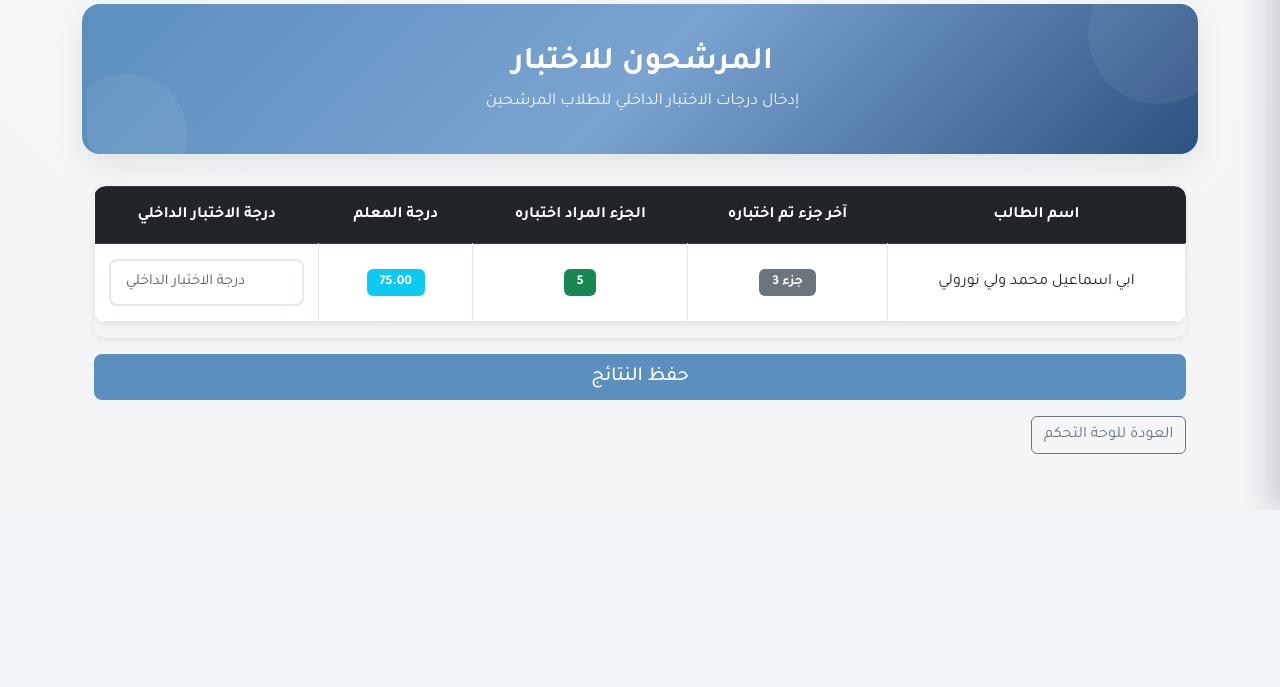
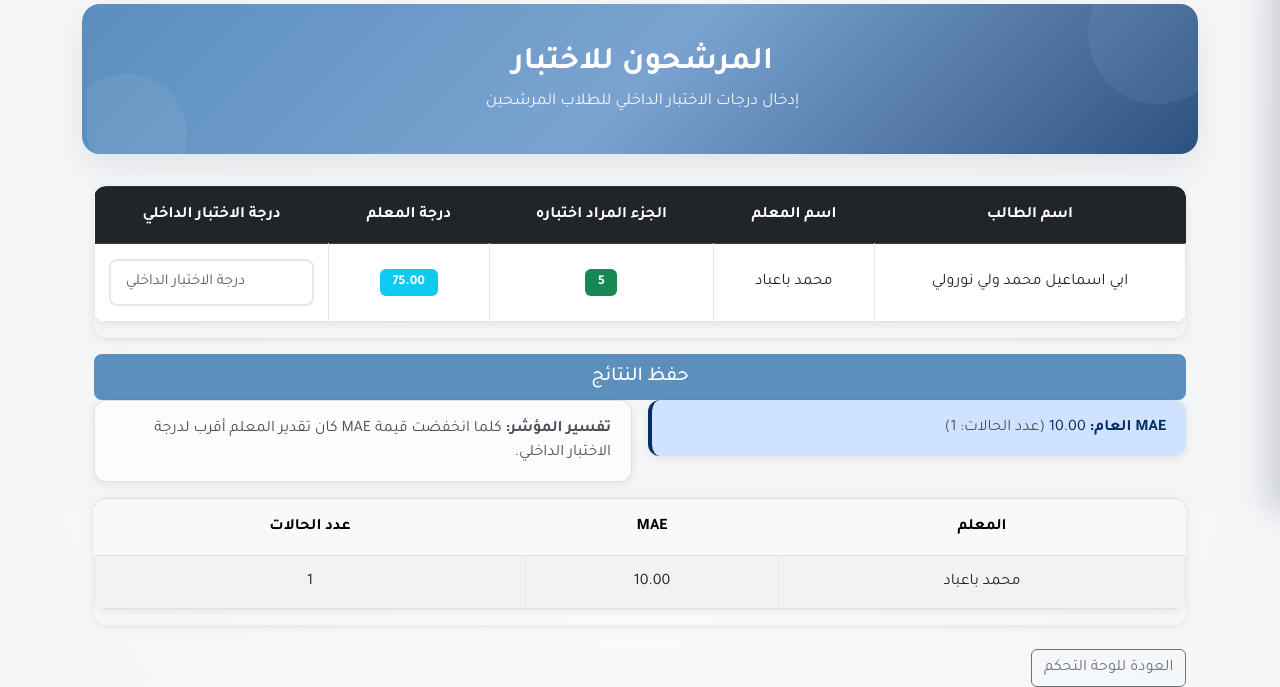
Before and after one commit to Abdulrhman3333/myproject, a Django app: page /nominated-students/ in a window 1280 px wide. Shown: the part 290-977 px from the top of the page. Before the commit the page ends 800 px from the top, so only its background shows below. Run offline with Django 5.2, Linux system fonts and the light colour scheme; a user stored in the database is signed in; data comes from the database, SQL or seed files in the repository; both versions use the stored data as it was after the commit; some libraries are stand-ins or nearby versions.

Commit message:
added: MAE, halaqas names and other features

```diff
--- a/quran_center/models.py
+++ b/quran_center/models.py
@@ -55,7 +55,7 @@ class UserRole(models.Model):
         return f"{self.user.username} - {self.role.name}"
 
 # تعريف قاعدة: يجب أن يكون الرقم 10 خانات
-id_validator = RegexValidator(regex=r'^\d{10}$', message="رقم الهوية غير صحيح")
+id_validator = RegexValidator(regex=r'^\d{10}$', message="رقم هوية الطالب غير صحيح")
 
 # نموذج مشرف المرحلة
 class StageSupervisor(models.Model):
@@ -97,7 +97,7 @@ class Student(models.Model):
     student_unique_id = models.PositiveIntegerField(unique=True, blank=True, null=True, editable=False, verbose_name="المعرف الفريد")
     student_phone = models.CharField(max_length=15, blank=True, null=True, verbose_name="جوال الطالب")
     parent_phone = models.CharField(max_length=15, verbose_name="جوال ولي الأمر", blank=True, default="")
-    identity_number = models.CharField(max_length=100, verbose_name="رقم الهوية", blank=True, null=True)
+    identity_number = models.CharField(max_length=100, verbose_name="رقم هوية الطالب", blank=True, null=True)
     jamiaa_id = models.CharField(max_length=100, verbose_name="رقم الجمعية", blank=True, null=True)
     parent_identity = models.CharField(max_length=50, verbose_name="رقم هوية ولي الأمر", blank=True, null=True)
     grade = models.CharField(max_length=20, choices=GRADE_CHOICES, verbose_name="الصف الدراسي", blank=True, default="")
@@ -108,7 +108,7 @@ class Student(models.Model):
         default='0',
         verbose_name="آخر جزء تم اختباره"
     )
-    previous_center = models.CharField(max_length=100, blank=True, null=True, verbose_name="التحفيظ السابق")
+    previous_center = models.CharField(max_length=100, blank=True, null=True, verbose_name="التحفيظ السابق ( ان وُجد )")
     neighborhood = models.CharField(max_length=100, verbose_name="الحي", blank=True, null=True)
 
     # حقول تلقائية
@@ -280,6 +280,7 @@ class TeacherProfile(models.Model):
     """ملف تعريفي للمعلم يحتوي على معلومات إضافية"""
     user = models.OneToOneField(User, on_delete=models.CASCADE, verbose_name="المستخدم", related_name='teacher_profile')
     phone = models.CharField(max_length=15, verbose_name="رقم الجوال", blank=True, null=True)
+    halaqa_name = models.CharField(max_length=100, verbose_name="اسم الحلقة", blank=True, null=True)
 
     class Meta:
         verbose_name = "ملف المعلم"
--- a/quran_center/templates/association_candidates.html
+++ b/quran_center/templates/association_candidates.html
@@ -19,7 +19,7 @@
                 <thead class="table-dark">
                     <tr>
                         <th>اسم الطالب</th>
-                        <th>آخر جزء تم اختباره</th>
+                        <th>اسم المعلم</th>
                         <th>الجزء المراد اختباره</th>
                         <th>درجة المعلم</th>
                         <th>درجة الاختبار الداخلي</th>
@@ -30,7 +30,7 @@
                     {% for item in nominations %}
                     <tr>
                         <td>{{ item.nomination.student.full_name }}</td>
-                        <td><span class="badge bg-secondary">{{ item.nomination.get_last_tested_part_display }}</span></td>
+                        <td>{{ item.nomination.teacher.get_full_name|default:item.nomination.teacher.username }}</td>
                         <td><span class="badge bg-success">{{ item.next_part }}</span></td>
                         <td><span class="badge bg-info">{{ item.nomination.teacher_grade|floatformat:2 }}</span></td>
                         <td><span class="badge bg-info">{{ item.nomination.internal_grade|floatformat:2 }}</span></td>
--- a/quran_center/templates/nominated_students.html
+++ b/quran_center/templates/nominated_students.html
@@ -11,6 +11,7 @@
 
 <div class="container" dir="rtl">
 
+
     {% if nominations %}
     <form method="post">
         {% csrf_token %}
@@ -19,7 +20,7 @@
                 <thead class="table-dark">
                     <tr>
                         <th>اسم الطالب</th>
-                        <th>آخر جزء تم اختباره</th>
+                        <th>اسم المعلم</th>
                         <th>الجزء المراد اختباره</th>
                         <th>درجة المعلم</th>
                         <th>درجة الاختبار الداخلي</th>
@@ -29,7 +30,7 @@
                     {% for item in nominations %}
                     <tr>
                         <td>{{ item.nomination.student.full_name }}</td>
-                        <td><span class="badge bg-secondary">{{ item.nomination.get_last_tested_part_display }}</span></td>
+                        <td>{{ item.nomination.teacher.get_full_name|default:item.nomination.teacher.username }}</td>
                         <td><span class="badge bg-success">{{ item.next_part }}</span></td>
                         <td><span class="badge bg-info">{{ item.nomination.teacher_grade|floatformat:2 }}</span></td>
                         <td>
@@ -57,6 +58,49 @@
     </div>
     {% endif %}
 
+        <div class="row g-3 mb-3">
+        <div class="col-md-6">
+            <div class="alert alert-primary mb-0">
+                <strong>MAE العام:</strong>
+                {% if overall_mae is not None %}
+                    {{ overall_mae|floatformat:2 }}
+                    <span class="text-muted">(عدد الحالات: {{ mae_count }})</span>
+                {% else %}
+                    لا توجد بيانات كافية للحساب بعد.
+                {% endif %}
+            </div>
+        </div>
+        <div class="col-md-6">
+            <div class="alert alert-light border mb-0">
+                <strong>تفسير المؤشر:</strong>
+                كلما انخفضت قيمة MAE كان تقدير المعلم أقرب لدرجة الاختبار الداخلي.
+            </div>
+        </div>
+    </div>
+
+    {% if teacher_mae %}
+    <div class="table-responsive mb-4">
+        <table class="table table-sm table-striped table-bordered">
+            <thead class="table-light">
+                <tr>
+                    <th>المعلم</th>
+                    <th>MAE</th>
+                    <th>عدد الحالات</th>
+                </tr>
+            </thead>
+            <tbody>
+                {% for item in teacher_mae %}
+                <tr>
+                    <td>{{ item.teacher_name }}</td>
+                    <td>{{ item.mae|floatformat:2 }}</td>
+                    <td>{{ item.count }}</td>
+                </tr>
+                {% endfor %}
+            </tbody>
+        </table>
+    </div>
+    {% endif %}
+
     <div class="mt-3">
         <a href="{% url 'teacher_dashboard' %}" class="btn btn-outline-secondary">العودة للوحة التحكم</a>
     </div>
--- a/quran_center/views.py
+++ b/quran_center/views.py
@@ -735,7 +735,7 @@ def bulk_students_upload(request):
 
             if Student.objects.filter(identity_number=identity_number).exists():
                 skipped_count += 1
-                row_errors.append(f'السطر {row_number}: رقم الهوية {identity_number} موجود مسبقاً.')
+                row_errors.append(f'السطر {row_number}: رقم هوية الطالب {identity_number} موجود مسبقاً.')
                 continue
 
             grade_input = data.get('grade')
@@ -1043,7 +1043,7 @@ def nominated_students(request):
     if not user_has_role(request.user, 'examiner'):
         return redirect('home')
 
-    nominations = ExamNomination.objects.filter(internal_passed=False).select_related('student').order_by('student__full_name', '-id')
+    nominations = ExamNomination.objects.filter(internal_passed=False).select_related('student', 'teacher').order_by('student__full_name', '-id')
 
     if request.method == 'POST':
         for nomination in nominations:
@@ -1064,7 +1064,36 @@ def nominated_students(request):
             'next_part': nomination.get_next_part()
         })
 
-    return render(request, 'nominated_students.html', {'nominations': nominations_with_next})
+    # حساب MAE كقياس لثقة المعلم (كلما كان أقل كان التقدير أدق)
+    abs_errors = []
+    teacher_errors = {}
+    for nomination in nominations:
+        if nomination.teacher_grade is None or nomination.internal_grade is None:
+            continue
+
+        abs_error = abs(float(nomination.teacher_grade) - float(nomination.internal_grade))
+        abs_errors.append(abs_error)
+
+        teacher_name = nomination.teacher.get_full_name() or nomination.teacher.username
+        teacher_errors.setdefault(teacher_name, []).append(abs_error)
+
+    overall_mae = (sum(abs_errors) / len(abs_errors)) if abs_errors else None
+    teacher_mae = []
+    for teacher_name, errors in teacher_errors.items():
+        teacher_mae.append({
+            'teacher_name': teacher_name,
+            'mae': sum(errors) / len(errors),
+            'count': len(errors),
+        })
+
+    teacher_mae.sort(key=lambda item: item['mae'])
+
+    return render(request, 'nominated_students.html', {
+        'nominations': nominations_with_next,
+        'overall_mae': overall_mae,
+        'mae_count': len(abs_errors),
+        'teacher_mae': teacher_mae,
+    })
 
 
 @login_required
```
Also changed, not shown: PROJECT_SUMMARY.md (+1 -1 lines), archive_files/USER_GUIDE.md (+3 -3 lines), quran_center/admin.py (+7 -1 lines), quran_center/forms.py (+33 -3 lines), README.md, db.sqlite3, quran_center/migrations/0001_initial.py, quran_center/migrations/0008_alter_student_identity_number_and_more.py, quran_center/migrations/0009_alter_student_identity_number.py, quran_center/migrations/0020_teacherprofile_halaqa_name.py (added).
